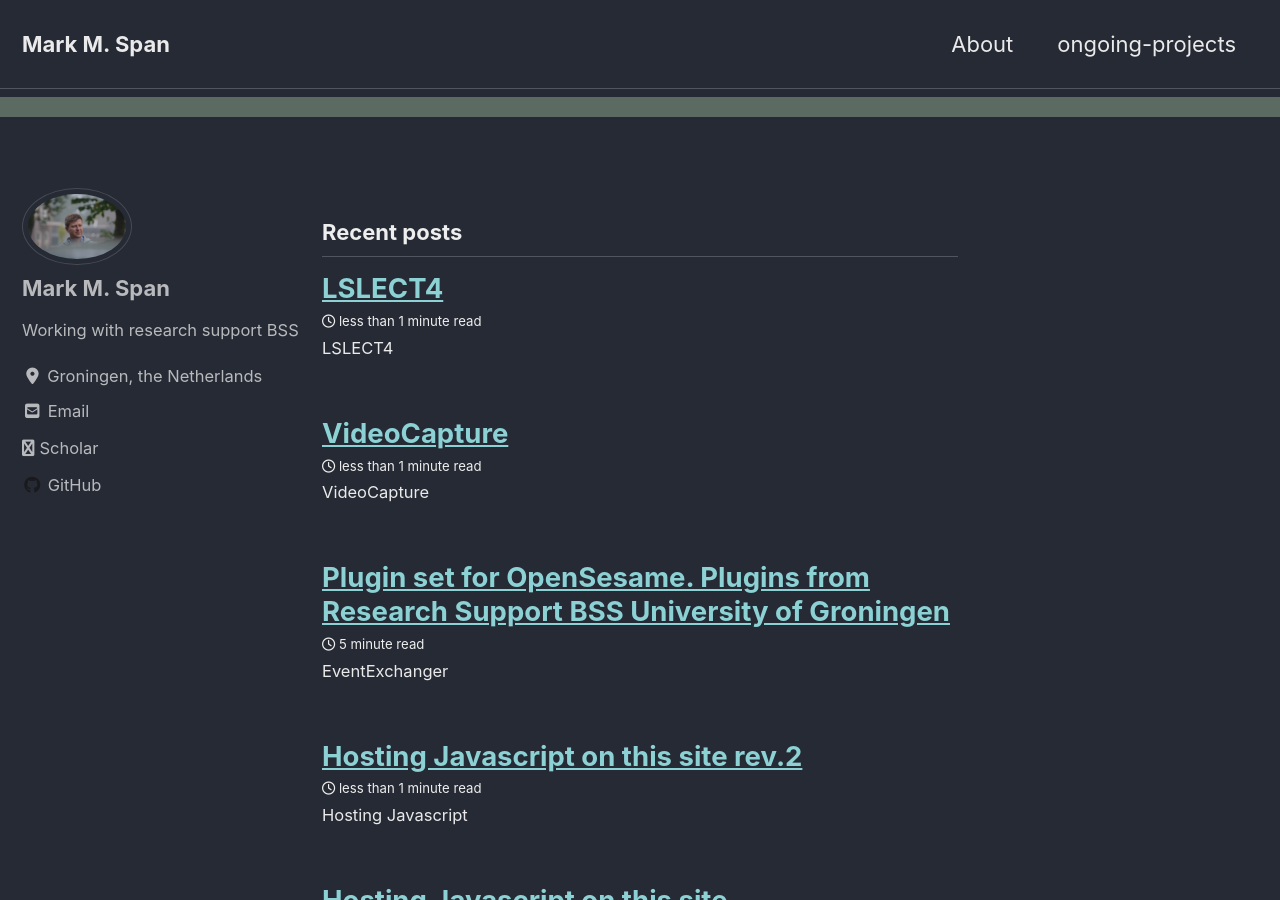
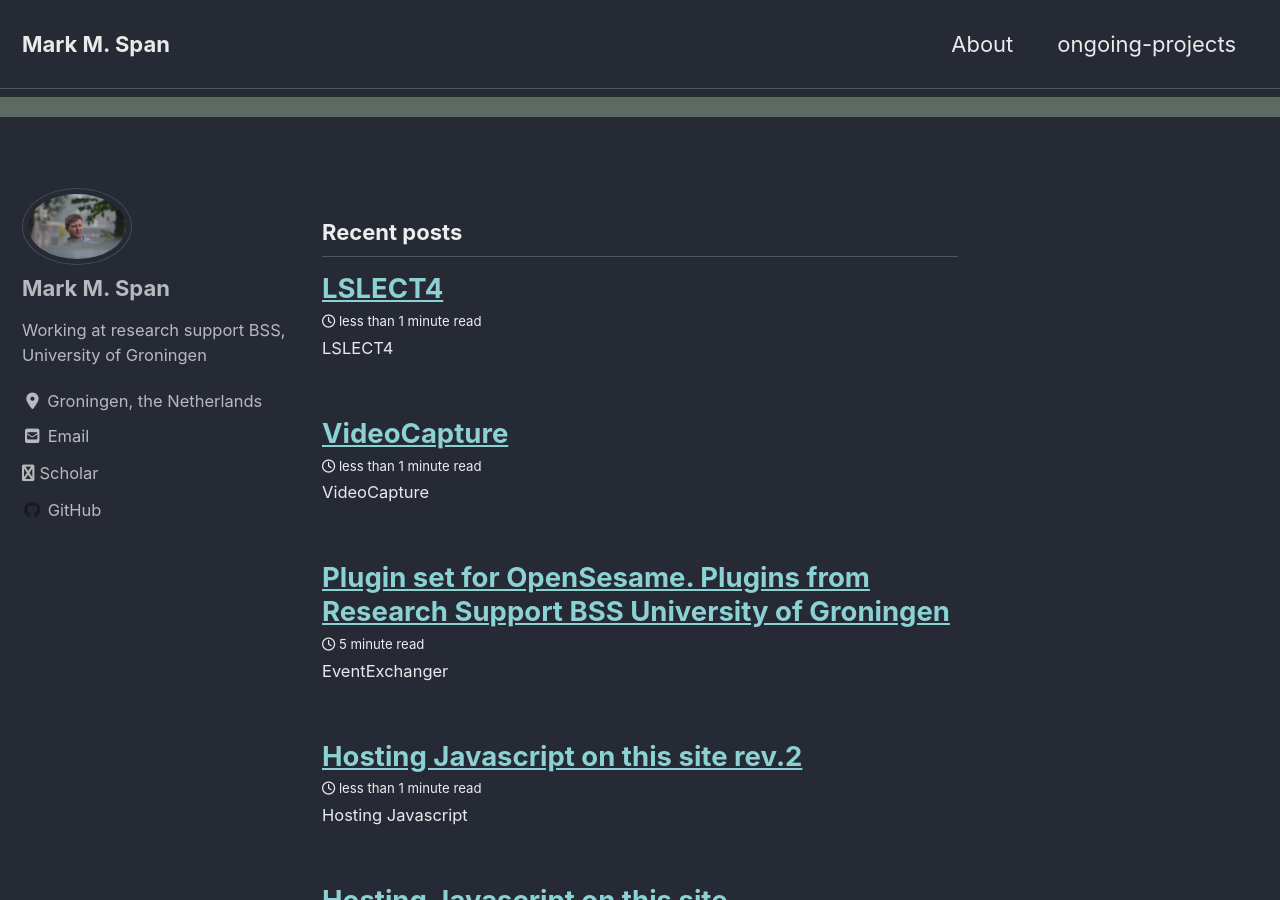
Before and after one commit to markspan/markspan.github.io, a Jekyll site: the page built from index.html, in a window 1280 px wide and 900 px high. Built offline with Jekyll 4.4.1, drawn with Linux system fonts in a browser that asks for light colours; cached includes are drawn as plain includes; nearby versions of some CDN libraries; the list of posts is cut into pages by our own code.

Commit message:
Update _config.yml

```diff
--- a/_config.yml
+++ b/_config.yml
@@ -20,7 +20,7 @@ title                    : "Mark M. Span"
 title_separator          : "-"
 subtitle                 : # site tagline that appears below site title in masthead
 name                     : "Mark M. Span"
-description              : "Psychophisiology and Behaviour Measurement Portfolio"
+description              : "Psychophysiology and Behaviour Measurement Portfolio"
 url                      : # the base hostname & protocol for your site e.g. "https://mmistakes.github.io"
 baseurl                  : # the subpath of your site, e.g. "/blog"
 repository               : # GitHub username/repo-name e.g. "mmistakes/minimal-mistakes"
@@ -95,7 +95,7 @@ analytics:
 author:
   name             : "Mark M. Span"
   avatar           : "/images/mms4.jpg" # path of avatar image, e.g. "/assets/images/bio-photo.jpg"
-  bio              : "Working with research support BSS"
+  bio              : "Working at research support BSS, University of Groningen"
   location         : "Groningen, the Netherlands"
   email            :
   links:
```
